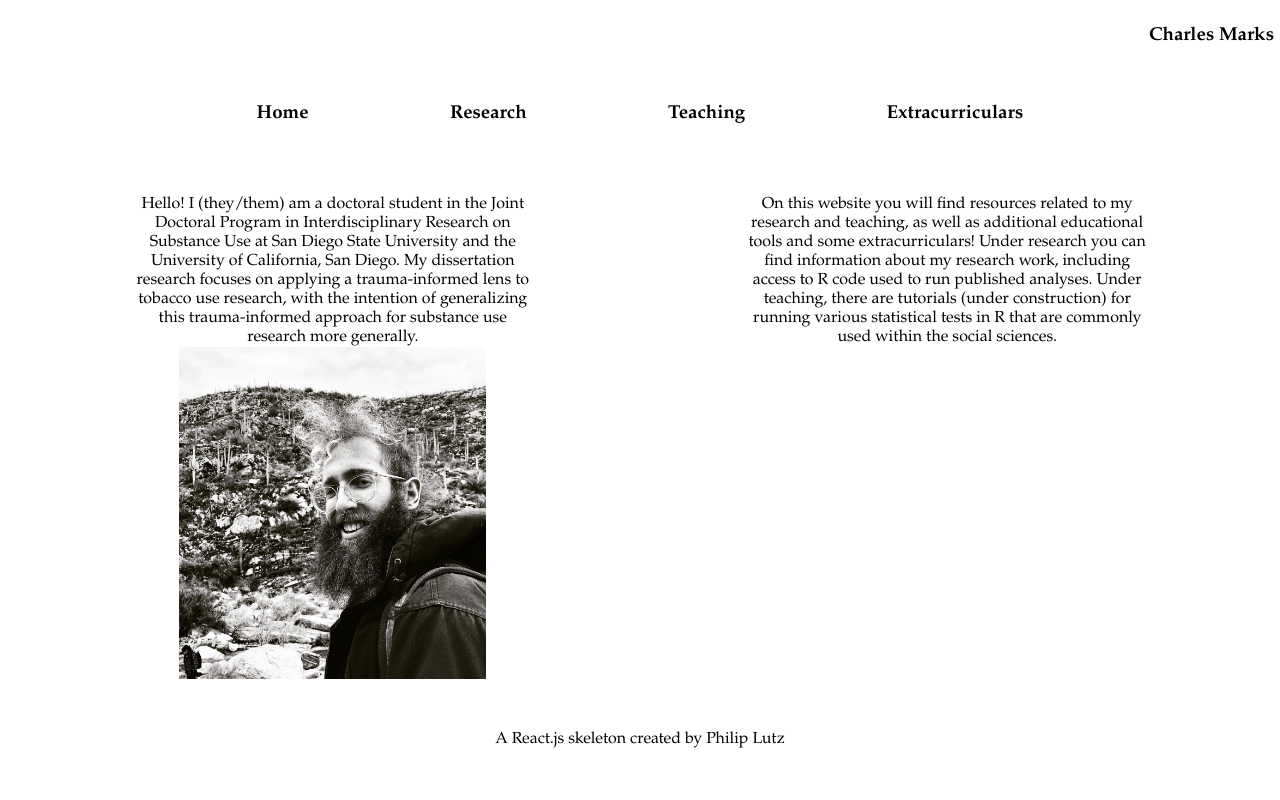
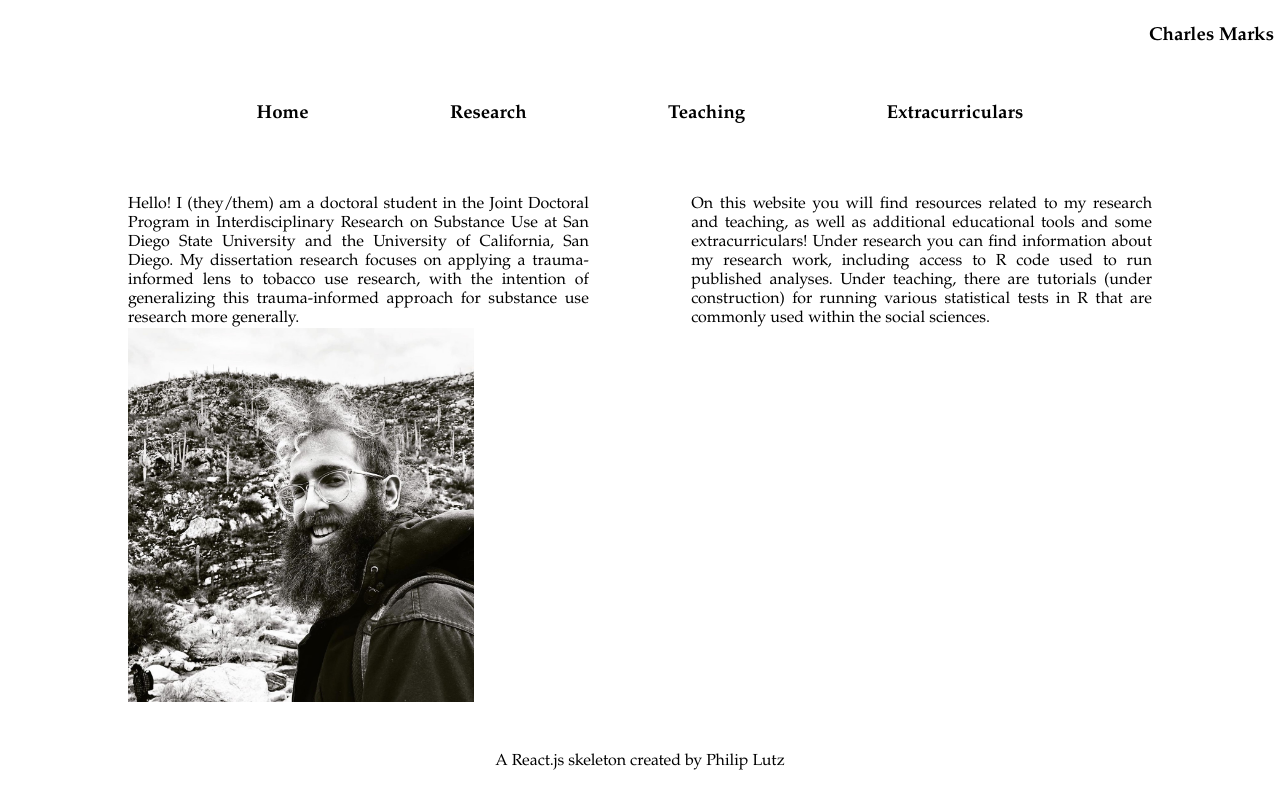
Before and after one commit to cmarkymark/portfolio-marks, a React (Create React App) app: page / in a window 1280 px wide. Built offline with nearby package versions, Linux system fonts and the light colour scheme.

Commit message:
Update Landing.css

```diff
--- a/src/components/landing/Landing.css
+++ b/src/components/landing/Landing.css
@@ -3,11 +3,12 @@
 }
 
 .column {
-  flex: 40%;
+  flex: 45%;
+  text-align: justify;
 }
 
 .spacer {
-  flex: 20%
+  flex: 10%
 }
 
 .image {
```
